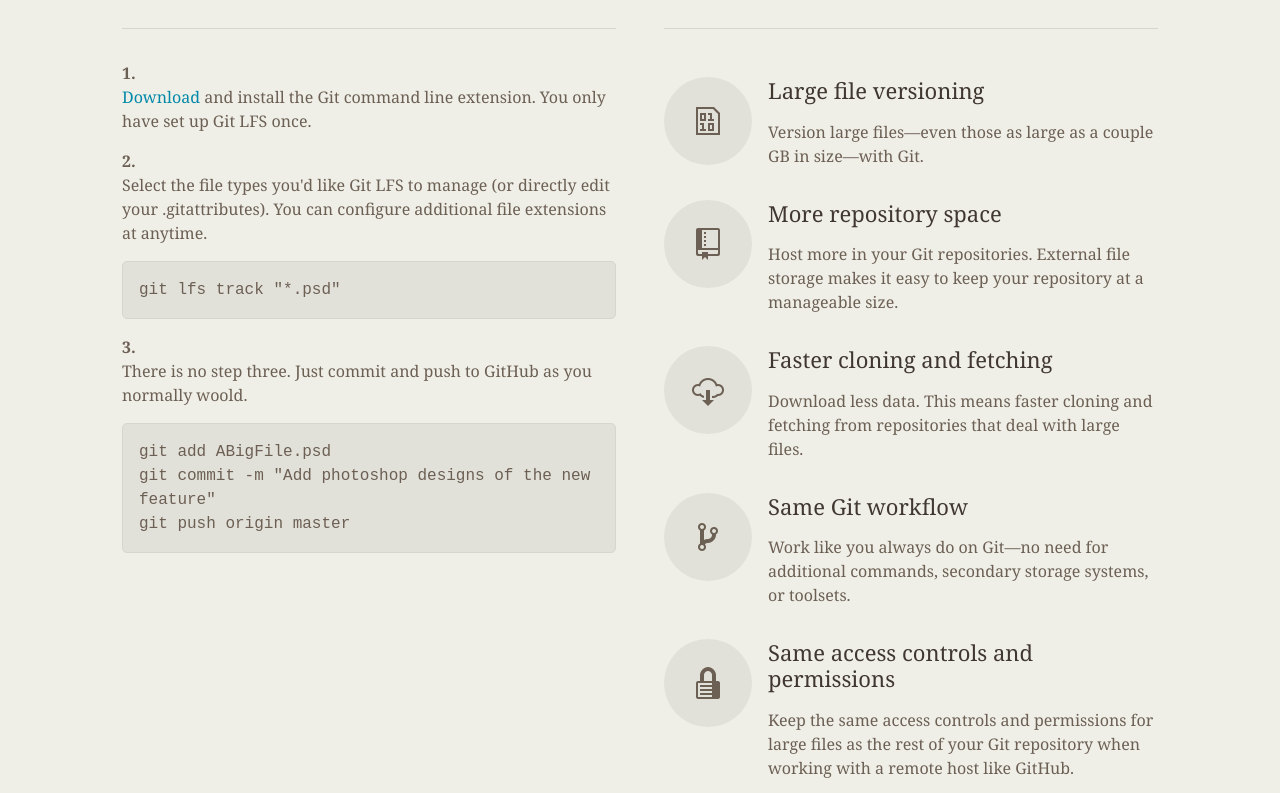
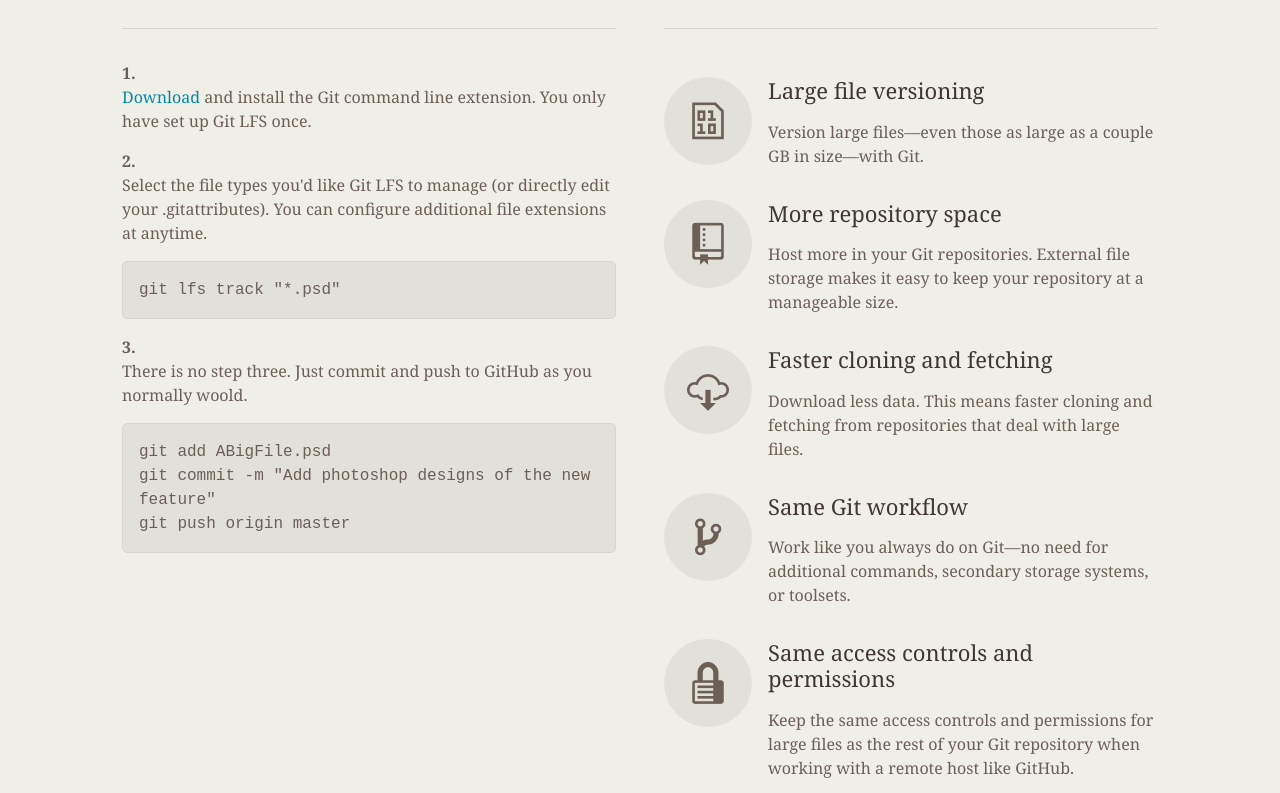
Before and after one commit to git-lfs/git-lfs.github.com, a Jekyll site: the page built from index.html, in a window 1280 px wide. Shown: the part 557-1350 px from the top of the page. Built offline with Jekyll 4.4.1, drawn with Linux system fonts in a browser that asks for light colours.

Commit message:
tweak hero octicon font size

```diff
--- a/_sass/_home.scss
+++ b/_sass/_home.scss
@@ -84,7 +84,10 @@
 
   .mega-octicon { line-height: 60px;
 
-    @include media_1 { line-height: 88px; }
+    @include media_1 {
+      line-height: 88px;
+      font-size: 42px;
+    }
   }
 }
 
```
